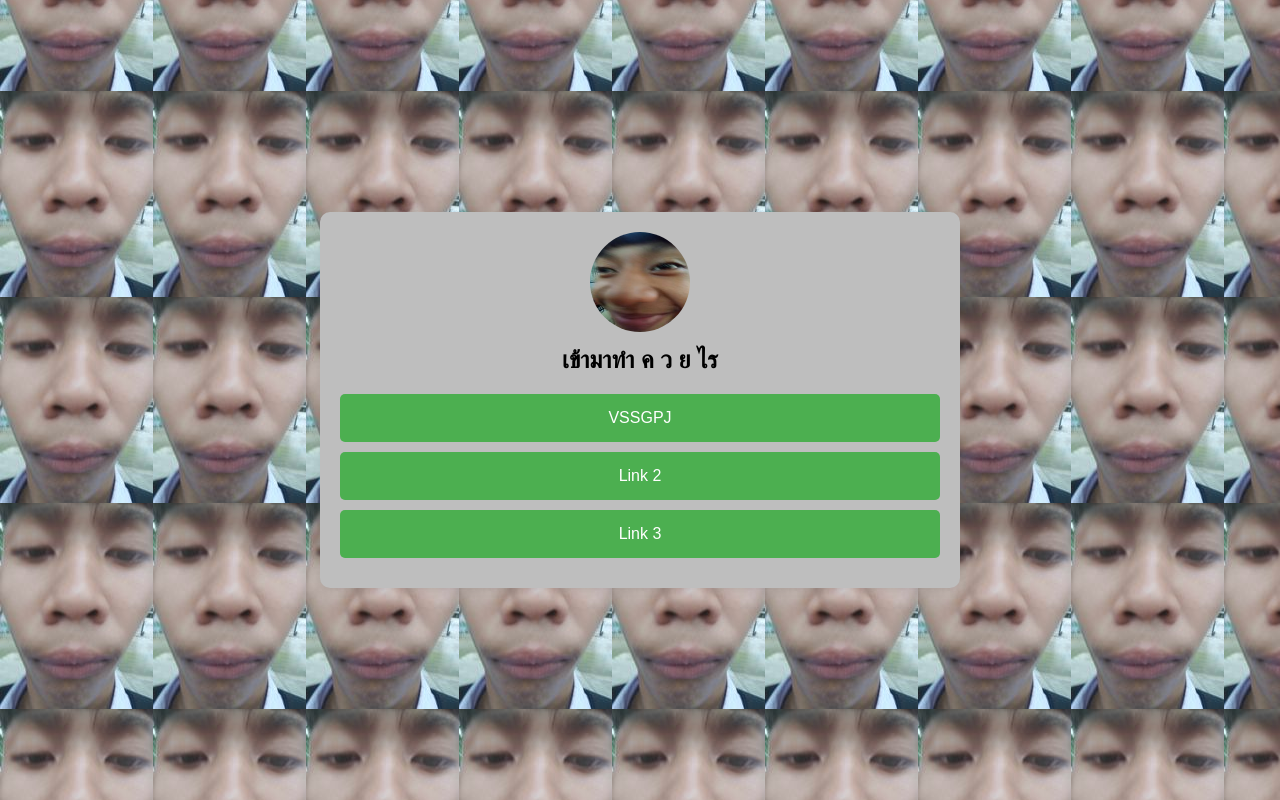
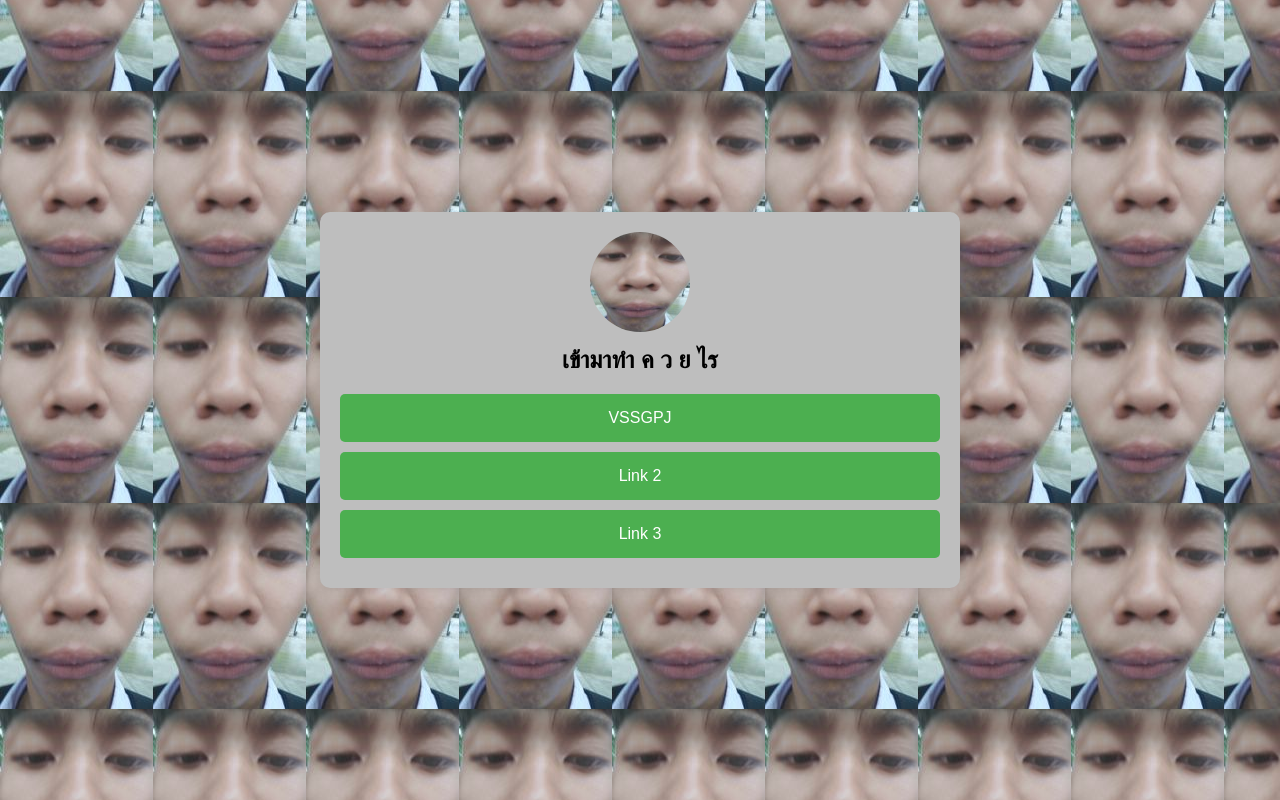
Before and after one commit to shogun7227/webformix, a plain HTML site: page index.html in a window 1280 px wide. Drawn offline with Linux system fonts and the light colour scheme.

Commit message:
Update index.html

```diff
--- a/index.html
+++ b/index.html
@@ -9,7 +9,7 @@
 <body>
     <div class="container">
         <div class="profile">
-            <img src="2.jpg" alt="Profile Picture">
+            <img src="3.jpg" alt="Profile Picture">
             <h1>เข้ามาทำ ค ว ย ไร</h1>
         </div>
         <div class="links">
```
